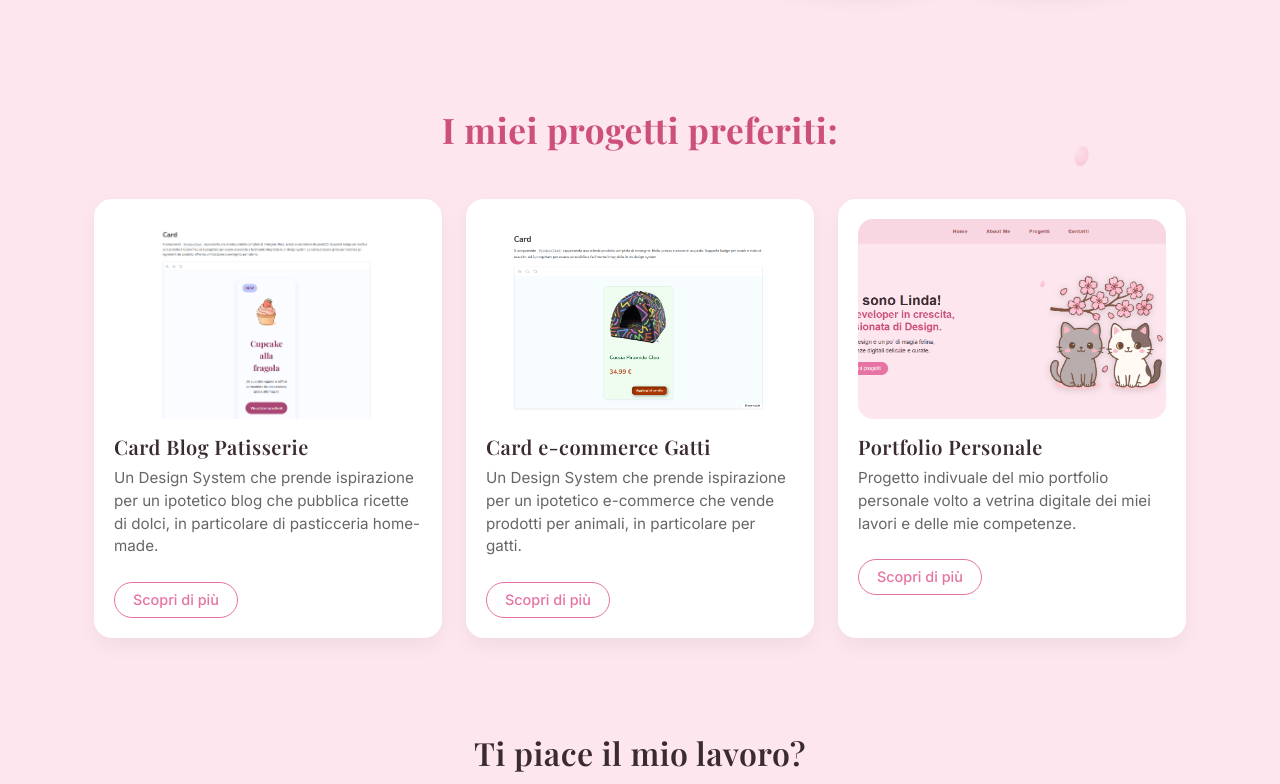
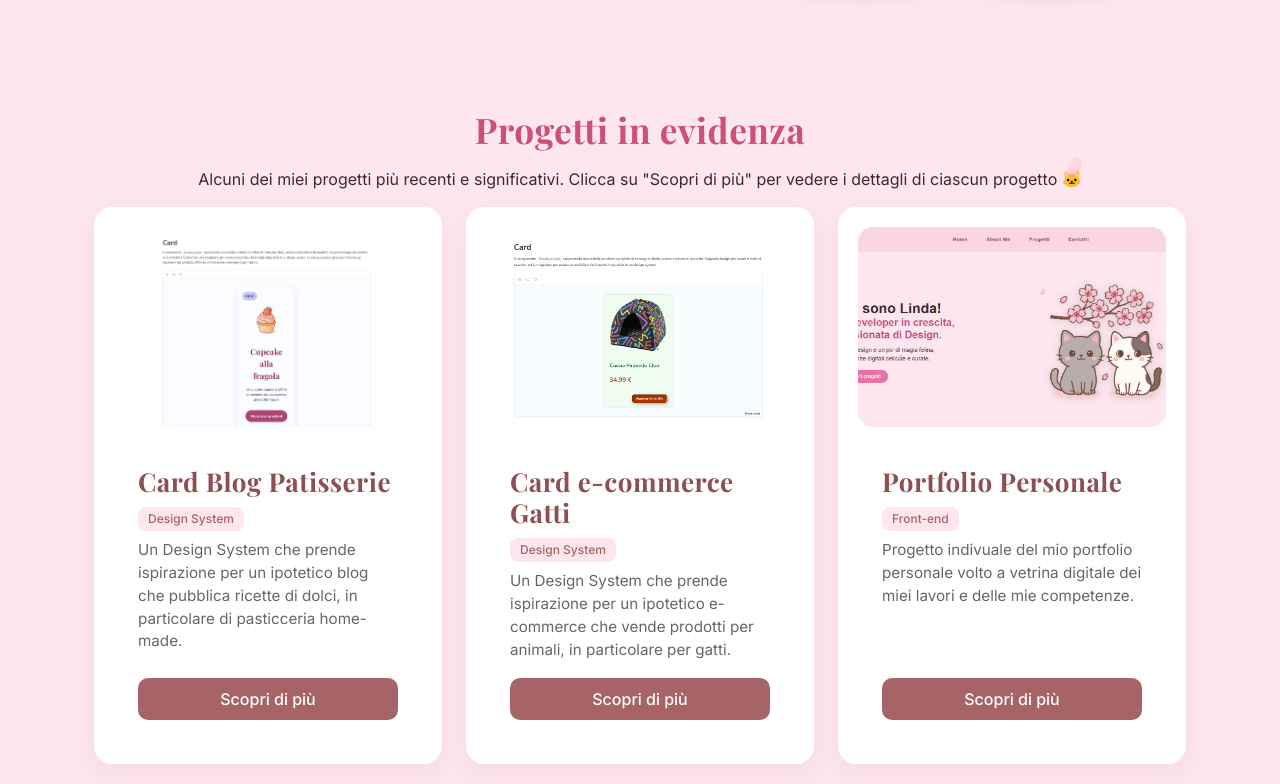
Before and after one commit to LindaTancini/LindaTancini-Portfolio, a React (Vite) app: page / in a window 1280 px wide. Shown: the part 596-1380 px from the top of the page. Built offline with nearby package versions, Linux system fonts and the light colour scheme.

Commit message:
feat: some changes for projects home

```diff
--- a/src/components/ProjectHomePreview.jsx
+++ b/src/components/ProjectHomePreview.jsx
@@ -1,31 +1,51 @@
-// Importazioni
 import dataProjectsHome from "../data/dataProjectsHome";
 import { Link } from "react-router-dom";
 
-// ProjectHomePreview Component
 function ProjectHomePreview() {
   return (
     <section className="projects-preview py-5">
+      <h2 className="project-home-title text-center mb-3">
+        Progetti in evidenza
+      </h2>
+      <p className="text-center project-home-intro">
+        Alcuni dei miei progetti più recenti e significativi. Clicca su "Scopri
+        di più" per vedere i dettagli di ciascun progetto 🐱
+      </p>
+
       <div className="container">
-        <h2 className="text-center mb-5">I miei progetti preferiti:</h2>
-        <div className="row g-4 justify-content-center">
+        <div className="row">
           {dataProjectsHome.map((project) => (
-            <div key={project.id} className="col-md-6 col-lg-4">
-              {/* Card progetti */}
-              <div className="project-card">
+            <div key={project.slug} className="col-md-4 mb-4">
+              <div className="project-card card h-100 border-0">
                 {/* Immagine */}
                 <img
                   src={project.image}
+                  className="card-img-top project-img"
                   alt={project.title}
-                  className="project-img"
                 />
-                {/* Titolo e Descrizione */}
-                <h5 className="mt-3">{project.title}</h5>
-                <p>{project.description}</p>
-                {/* Bottone */}
-                <Link to="/projects" className="btn btn-outline-pink mt-2">
-                  Scopri di più
-                </Link>
+
+                <div className="card-body d-flex flex-column p-4">
+                  {/* Titolo */}
+                  <h5 className="card-title project-title">{project.title}</h5>
+
+                  {/* Badge */}
+                  <span className="badge project-badge mb-2">
+                    {project.category}
+                  </span>
+
+                  {/* Descrizione */}
+                  <p className="card-text project-description">
+                    {project.description}
+                  </p>
+
+                  {/* Bottone */}
+                  <Link
+                    to={`/projects/${project.slug}`}
+                    className="btn btn-project mt-auto"
+                  >
+                    Scopri di più
+                  </Link>
+                </div>
               </div>
             </div>
           ))}
```
